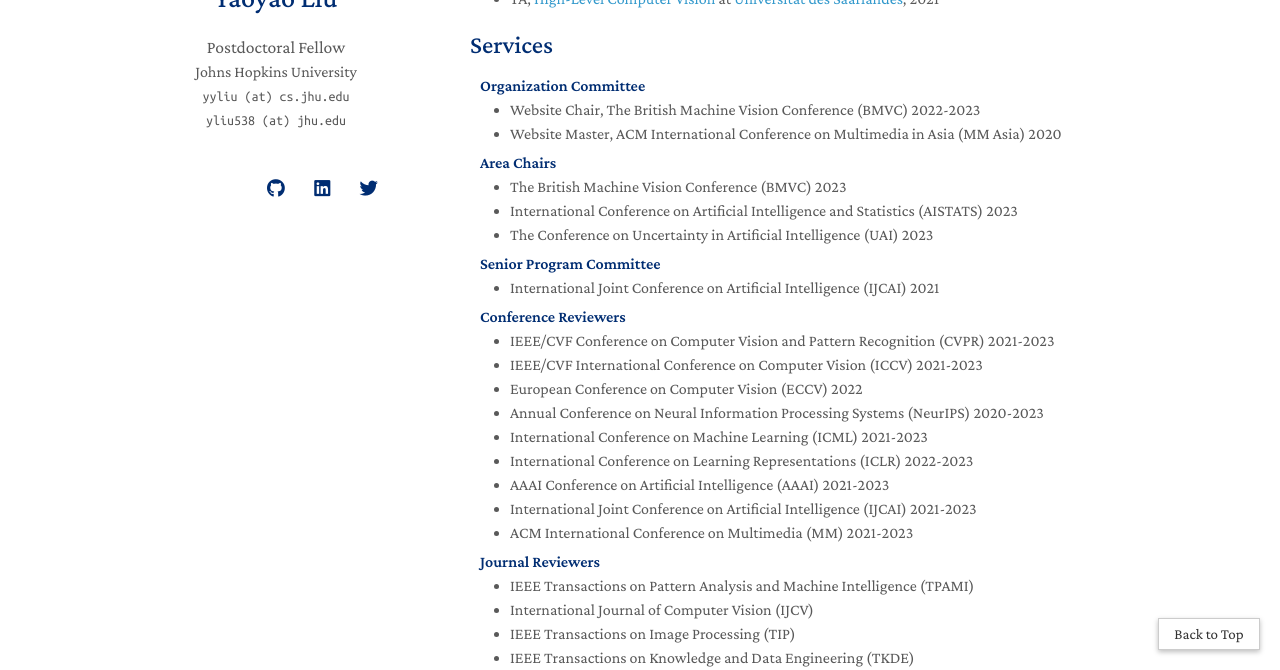
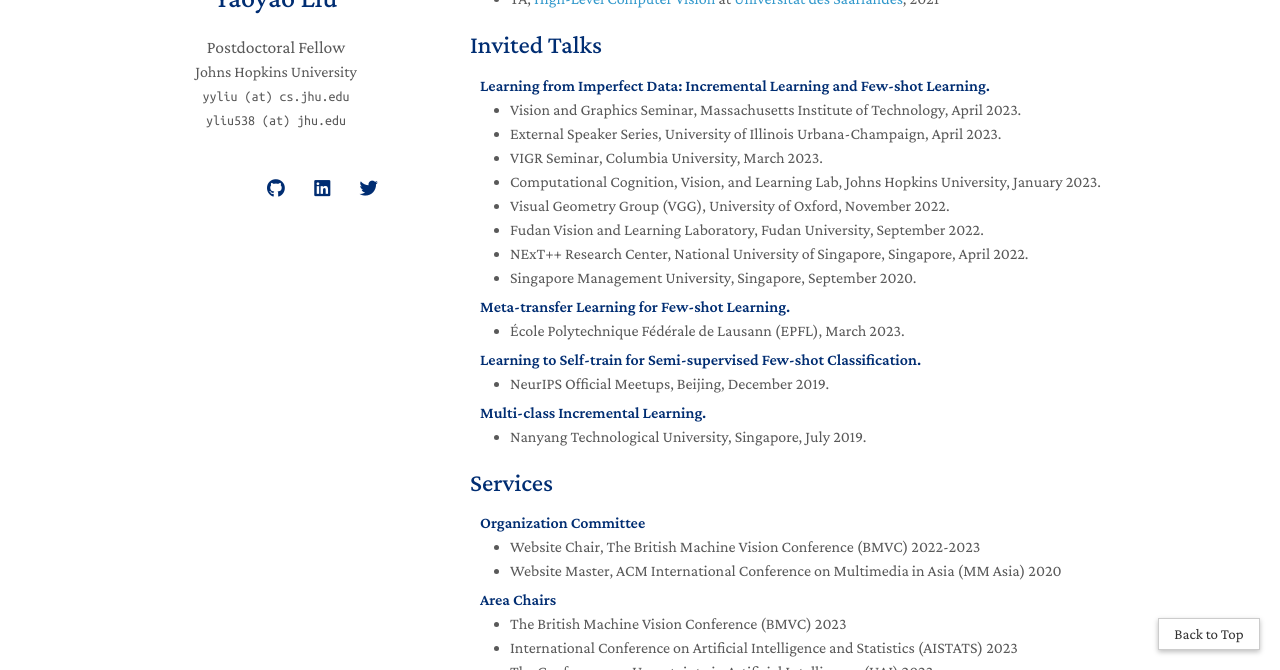
Before and after one commit to yaoyao-liu/yaoyao-liu.github.io, a Jekyll site: the page built from index.md, in a window 1280 px wide and 900 px high, scrolled down 3291 px, cut to the strip 230-900 px from the top of the window. Built offline with Jekyll 4.4.1, drawn with Linux system fonts in a browser that asks for light colours; nearby versions of some CDN libraries; comment, search, counter and statistics services are not loaded; a style sheet for code colours, icons or effects is not loaded; our own code applies the rules of GitHub Pages for plain Markdown files.

Commit message:
Update index.md

```diff
--- a/index.md
+++ b/index.md
@@ -16,6 +16,8 @@
 
 {% include_relative _includes/teaching.md %}
 
+{% include_relative _includes/talks.md %}
+
 {% include_relative _includes/services.md %}
 
 {% include_relative _includes/contact.md %}
```
